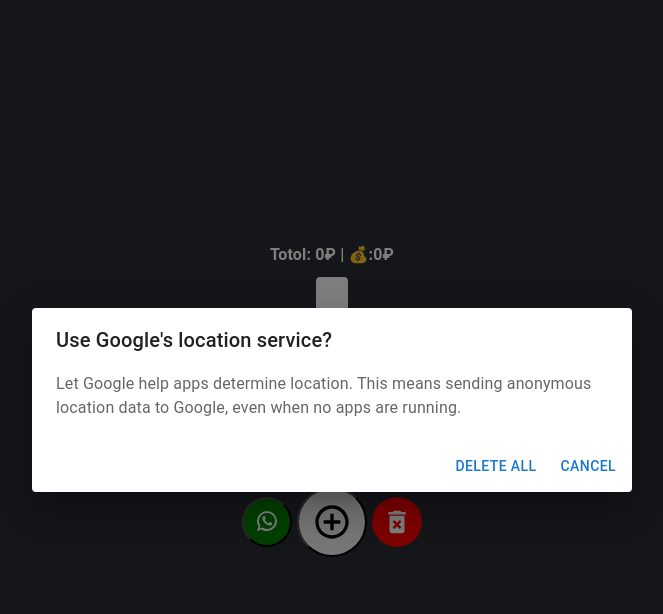
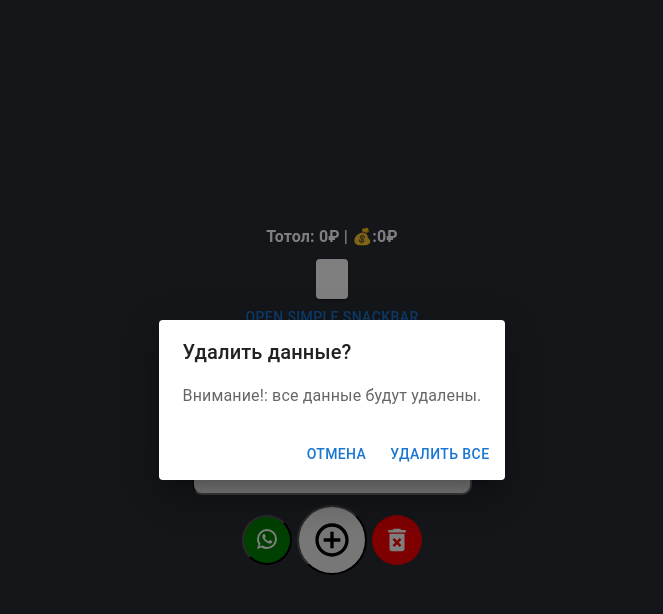
Before and after one commit to aliadnanru/React_Product, a React (Create React App) app: page / in a window 1280 px wide. Both pictures are taken after a click on the icon 705 px from the left and 522 px from the top of the page. Shown: the top 614 px of the page, without its empty margins (308-971 px from the left). Built offline with nearby package versions, Linux system fonts and the light colour scheme.

Commit message:
Add Cash

```diff
--- a/src/Components/Input_Btn.js
+++ b/src/Components/Input_Btn.js
@@ -5,6 +5,8 @@
 // icons
 import ControlPointIcon from '@mui/icons-material/ControlPoint';
 import DeleteForeverIcon from '@mui/icons-material/DeleteForever';
+//alert
+import MySnackbar from "./MySnackbar"
 
 import WhatsappSendData from "./WhatsappSendData";
 import moment from "moment/moment";
@@ -14,6 +16,7 @@
 import Button from "@mui/material/Button";
 import DialogActions from "@mui/material/DialogActions";
 import DialogContentText from "@mui/material/DialogContentText";
+import {Alert} from "@mui/material";
 
 export default function Input_Btn() {
     const {product, setproduct} = useContext(ProductContext)
@@ -26,6 +29,20 @@
     };
 
     const handleClose = () => {
+        setOpen(false);
+    };
+//alert
+    const [open1, setOpen1] = useState(false);
+
+    const handleClick = () => {
+        setOpen(true);
+    };
+
+    const handleClose1 = (event, reason) => {
+        if (reason === 'clickaway') {
+            return;
+        }
+
         setOpen(false);
     };
 
@@ -42,6 +59,7 @@
             }
             const updatedProduct = [...product, newProduct];
             localStorage.setItem("product", JSON.stringify(updatedProduct))
+
             setproduct(updatedProduct)
         } else {
             alert('الادخال فارغ')
@@ -73,6 +91,8 @@
 
     return (
         <>
+            <MySnackbar/>
+
             {/* Dialog*/}
             <Dialog
                 open={open}
@@ -81,19 +101,19 @@
                 aria-describedby="alert-dialog-description"
             >
                 <DialogTitle id="alert-dialog-title">
-                    {"Use Google's location service?"}
+                    {"Удалить данные?"}
                 </DialogTitle>
                 <DialogContent>
                     <DialogContentText id="alert-dialog-description">
-                        Let Google help apps determine location. This means sending anonymous
-                        location data to Google, even when no apps are running.
+                        Внимание!: все данные будут удалены.
                     </DialogContentText>
                 </DialogContent>
                 <DialogActions>
-                    <Button onClick={HandelDelletAll}>Delete all</Button>
+
                     <Button onClick={handleClose}>
-                        Cancel
+                        Отмена
                     </Button>
+                    <Button onClick={HandelDelletAll}>Удалить все</Button>
                 </DialogActions>
             </Dialog>
             {/* --- Dialog*/}
@@ -104,11 +124,11 @@
                 flexDirection: "column",
                 margin: "5px"
             }}>
-                <label>The Product: </label>
+                <label>товара: </label>
                 <input style={{fontWeight: "bold", margin: "5px"}} value={inpute.inputeTitle} onChange={(e) => {
                     setinpute({...inpute, inputeTitle: e.target.value})
                 }}/>
-                <label> pric:</label>
+                <label> Цена:</label>
                 <input style={{fontWeight: "bold", margin: "5px"}} type={"number"} value={inpute.inputePric}
                        onChange={(e) => {
                            setinpute({...inpute, inputePric: e.target.value})
@@ -148,6 +168,9 @@
                 </div>
 
             </div>
+            <div>
+
+            </div>
         </>
     )
 }
--- a/src/Components/Mine.js
+++ b/src/Components/Mine.js
@@ -39,7 +39,7 @@
             {/*    POS*/}
             {/*</Typography>*/}
             <Typography style={{margin: "10px", color: "white", fontWeight: "bold"}}>
-                {`Totol: ${total}₽ | 💰:${totalCash}₽ `}
+                {`Тотол: ${total}₽ | 💰:${totalCash}₽ `}
             </Typography>
             {/* --Title*/}
             <Card>
@@ -49,7 +49,7 @@
                     alignItems: "center",
                     flexDirection: "column",
                     overflow: "scroll",
-                    maxHeight: "390px",
+                    maxHeight: "370px",
                     maxWidth: "330px",
 
 
--- /dev/null
+++ b/src/Components/MySnackbar.js
@@ -0,0 +1,54 @@
+import * as React from 'react';
+import Button from '@mui/material/Button';
+import Snackbar from '@mui/material/Snackbar';
+import IconButton from '@mui/material/IconButton';
+import CloseIcon from '@mui/icons-material/Close';
+import {Alert} from "@mui/material";
+
+export default function MySnackbar() {
+    const [open, setOpen] = React.useState(false);
+
+    const handleClick = () => {
+        setOpen(true);
+    };
+
+    const handleClose = (event, reason) => {
+        if (reason === 'clickaway') {
+            return;
+        }
+
+        setOpen(false);
+    };
+
+    const action = (
+        <React.Fragment>
+            <Button color="secondary" size="small" onClick={handleClose}>
+                UNDO
+            </Button>
+            <IconButton
+                size="small"
+                aria-label="close"
+                color="inherit"
+                onClick={handleClose}
+            >
+                <CloseIcon fontSize="small"/>
+            </IconButton>
+        </React.Fragment>
+    );
+
+    return (
+        <div>
+            <Button onClick={handleClick}>Open simple snackbar</Button>
+            <Snackbar
+                open={open}
+                autoHideDuration={2000}
+                onClose={handleClose}
+                message="Note archived"
+                action={action}
+            >
+                <Alert severity="success">This is a success message!</Alert>
+
+            </Snackbar>
+        </div>
+    );
+}
--- a/src/Components/WhatsappSendData.js
+++ b/src/Components/WhatsappSendData.js
@@ -18,7 +18,7 @@
 
         // تحويل بيانات product إلى سلسلة نصية
         const productText = product.map((item) => {
-            return `✅${item.title}:${item.pric}₽ ${item.cash ?"💰" : ""}|${item.moment}`;
+            return `✅${item.title}:${item.pric}₽ ${item.cash ? "💰" : ""}|${item.moment}`;
         }).join('\n');
         const total = product.reduce((acc, p) => Number(acc) + Number(p.pric), 0)
 
```
